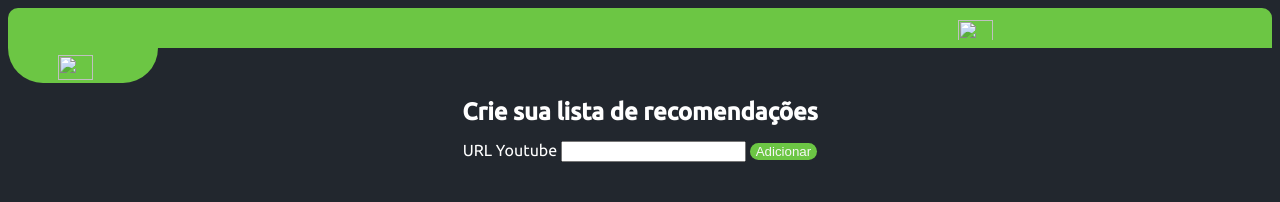
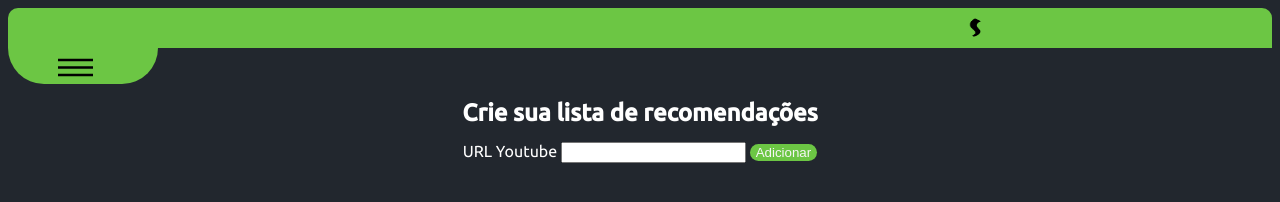
Before and after one commit to GeovannaBamberg/gplus, a plain HTML site: page index.html in a window 1280 px wide. Shown: the top 202 px of the page. Drawn offline with Linux system fonts and the light colour scheme; the site is published under a folder, as on GitHub Pages, so addresses that start at the root find nothing.

Commit message:
ajeitando caminhos

```diff
--- a/gplus.html
+++ b/index.html
@@ -11,12 +11,12 @@
 <script src="gplus.js"></script>
 <body>
     <header>
-        <h1><img src="/assets/img/iconHeader.png" alt=""></h1>
+        <h1><img src="assets/img/iconHeader.png" alt=""></h1>
 
     </header>
 
     <nav>
-        <img src="/assets/img/iconMenu.png" alt="" >
+        <img src="assets/img/iconMenu.png" alt="" >
             <ul>
                     <li><a href="#">pagina principal</a></li>
                     <li><a href="#">contato</a></li>
```
